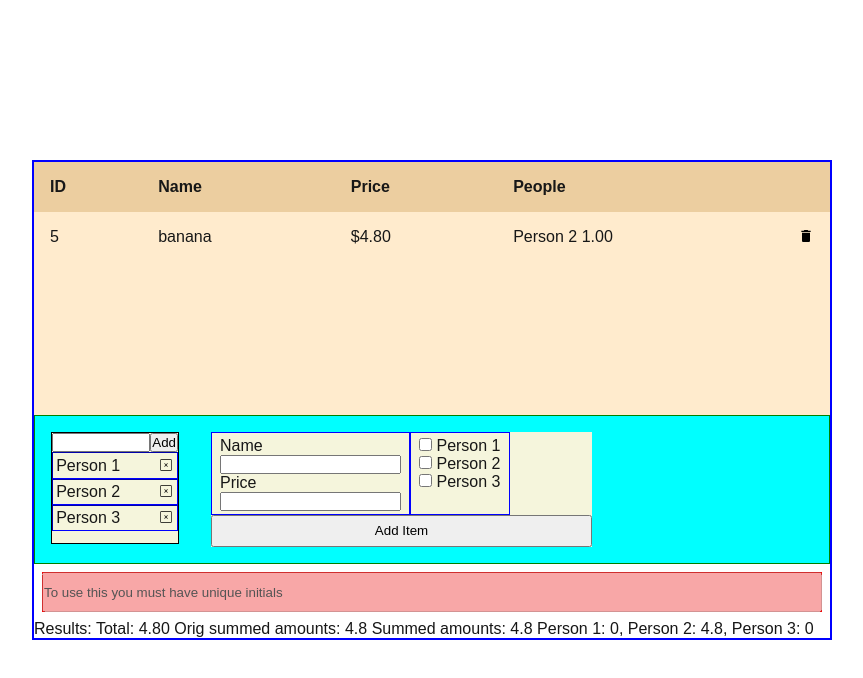
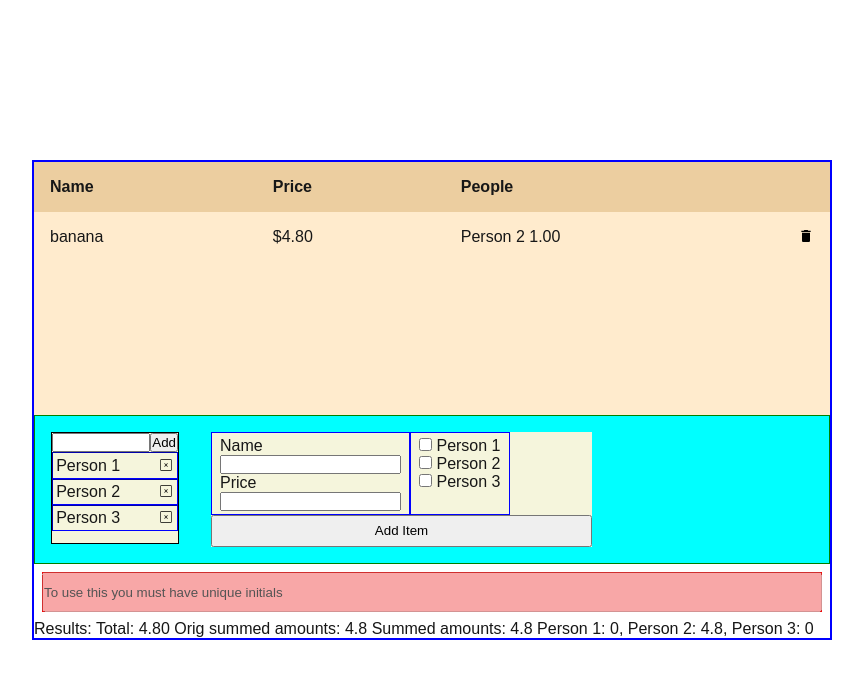
Before and after one commit to bogger12/shoppingsplit, a Next.js app: page / in a window 1280 px wide. Shown: the top 678 px of the page, without its empty margins (208-1071 px from the left). Built offline with nearby package versions, Linux system fonts and the light colour scheme.

Commit message:
Remove id from item

```diff
--- a/src/app/page.tsx
+++ b/src/app/page.tsx
@@ -87,7 +87,7 @@ function ResultsBox({items, people} : {items: ItemType[], people: string[]}) {
 function LogItem({people, item, deleteItem} : {people: string[], item: ItemType, deleteItem: () => void}) {
 
   return (<tr>
-    <td>{item.id}</td>
+    {/* <td>{item.id}</td> */}
     <td>{item.name}</td>
     <td>${item.price.toFixed(2)}</td>
     <td>
@@ -203,7 +203,7 @@ export default function Home() {
           <table>
             <thead>
               <tr style={{position:"sticky", top: 0}}>
-                <th>ID</th>
+                {/* <th>ID</th> */}
                 <th>Name</th>
                 <th>Price</th>
                 <th>People</th>
```
